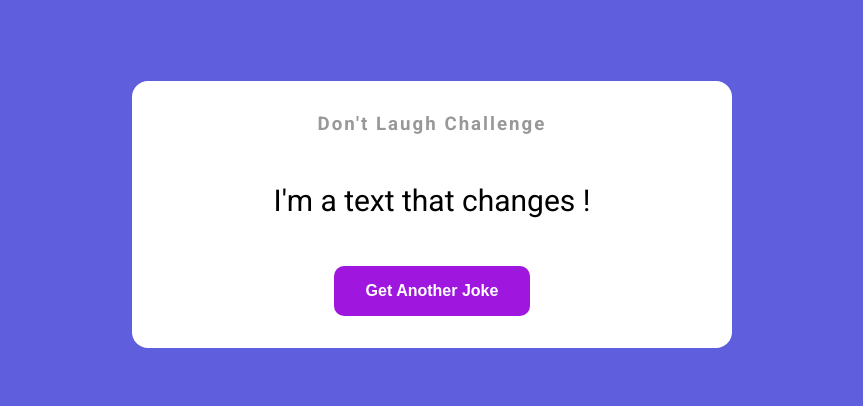
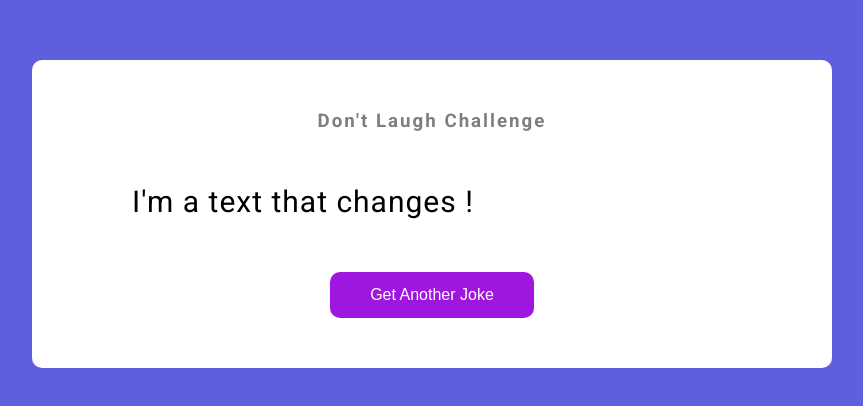
Before and after one commit to loickenmoe/code_everyday_challenge_100, a plain HTML site: page DAY_10/index.html in a window 1280 px wide. Shown: the part 186-592 px from the top of the page, without its empty margins (208-1071 px from the left). Drawn offline with Linux system fonts and the light colour scheme; no server answers.

Commit message:
DAY10 tutorial

```diff
--- a/DAY_10/index.html
+++ b/DAY_10/index.html
@@ -7,18 +7,18 @@
     <!-- font awesome -->
     <script src="https://kit.fontawesome.com/183b574aee.js" crossorigin="anonymous"></script>
     <!-- title -->
-    <title>API Integration Joke</title>
+    <title>Dad Jokes</title>
     <!-- style -->
     <link rel="stylesheet" href="styles.css">
 </head>
 
 <body>
     <div class="container">
-        <h3>don't laugh challenge</h3>
-        <div id="textChange">
+        <h3>Don't Laugh Challenge</h3>
+        <div id="joke" class="joke">
             I'm a text that changes !
         </div>
-        <button class="btn" onclick="fetchData()">get another joke</button>
+        <button class="btn" id="jokeBtn" onclick="fetchData()">get Another Joke</button>
     </div>
 
     <script src="script.js"></script>
--- a/DAY_10/script.js
+++ b/DAY_10/script.js
@@ -1,24 +1,20 @@
-const button = document.querySelector(".btn");
-const textContainer = document.getElementById("textChange");
+const jokeEl = document.getElementById("joke");
+const jokeBtn = document.getElementById("jokeBtn");
 
-// URL de l'API
-const apiUrl = "https://icanhazdadjoke.com/";
+jokeBtn.addEventListener("click", generateJoke);
 
-// Fonction pour récupérer et afficher les données de l'API
-const fetchData = async () => {
-  try {
-    const response = await fetch(apiUrl, {
-      method: "GET",
-      headers: {
-        Accept: "application/json",
-      },
+generateJoke();
+
+function generateJoke() {
+  const config = {
+    headers: {
+      Accept: "application/json",
+    },
+  };
+
+  fetch("https://icanhazdadjoke.com/", config)
+    .then((res) => res.json())
+    .then((data) => {
+      jokeEl.innerHTML = data.joke;
     });
-    if (!response.ok) {
-      throw new Error("Erreur lors de la récupération des données");
-    }
-    const res = await response.json();
-    textContainer.innerText = res.joke;
-  } catch (error) {
-    textContainer.innerText = `<p>${error.message}</p>`;
-  }
-};
+}
--- a/DAY_10/styles.css
+++ b/DAY_10/styles.css
@@ -24,49 +24,45 @@ body {
 }
 
 .container {
-    width: 600px;
-    max-width: 90%;
-    display: flex;
-    flex-direction: column;
-    justify-content: center;
-    align-items: center;
-    margin: 0;
-    padding: 2rem 1rem;
+    width: 800px;
+    max-width: 100%;
+    text-align: center;
+    padding: 50px 20px;
     background-color: var(--light);
-    border-radius: 1rem;
+    border-radius: 10px;
 }
 
-.container h3 {
+h3 {
     margin: 0;
-    text-transform: capitalize;
     letter-spacing: 2px;
-    opacity: 0.4;
+    opacity: 0.5;
 }
 
-#textChange {
-    margin: 3rem 0;
+.joke {
+    max-width: 600px;
     font-size: 30px;
+    margin: 50px auto;
+    letter-spacing: 1px;
+    line-height: 40px;
     text-align: justify;
 }
 
-.container .btn {
+.btn {
     font-size: 16px;
-    padding: 1rem 2rem;
-    border: none;
-    outline: none;
+    padding: 14px 40px;
+    border: 0;
     text-transform: capitalize;
     background-color: var(--button-color);
     border-radius: 10px;
     color: var(--light);
-    font-weight: bold;
     transition: all 300ms ease-in-out;
+    cursor: pointer;
 }
 
-.container .btn:hover {
-    cursor: pointer;
-    transform: scale(0.97);
+.btn:active {
+    transform: scale(0.98);
 }
 
-.container .btn:focus {
-    transform: scale(0.9);
+.btn:focus {
+    outline: 0;
 }
```
